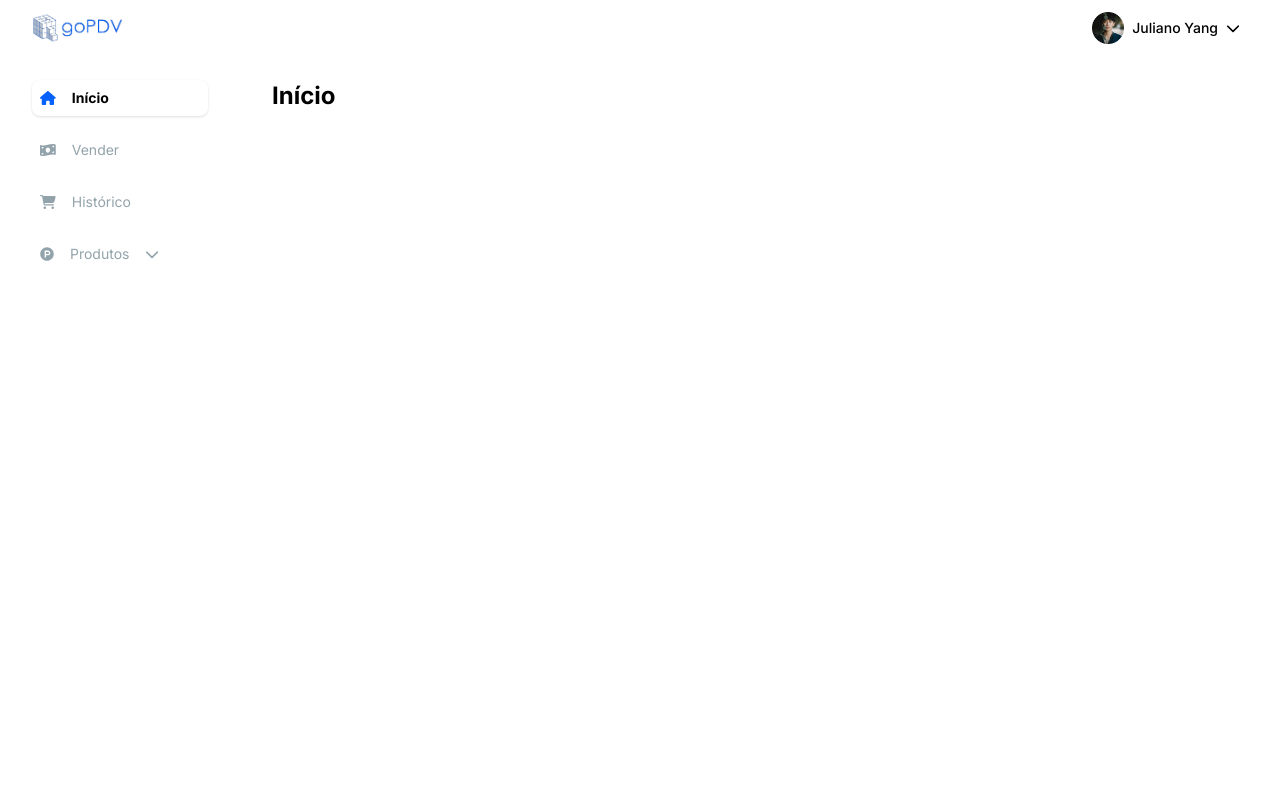
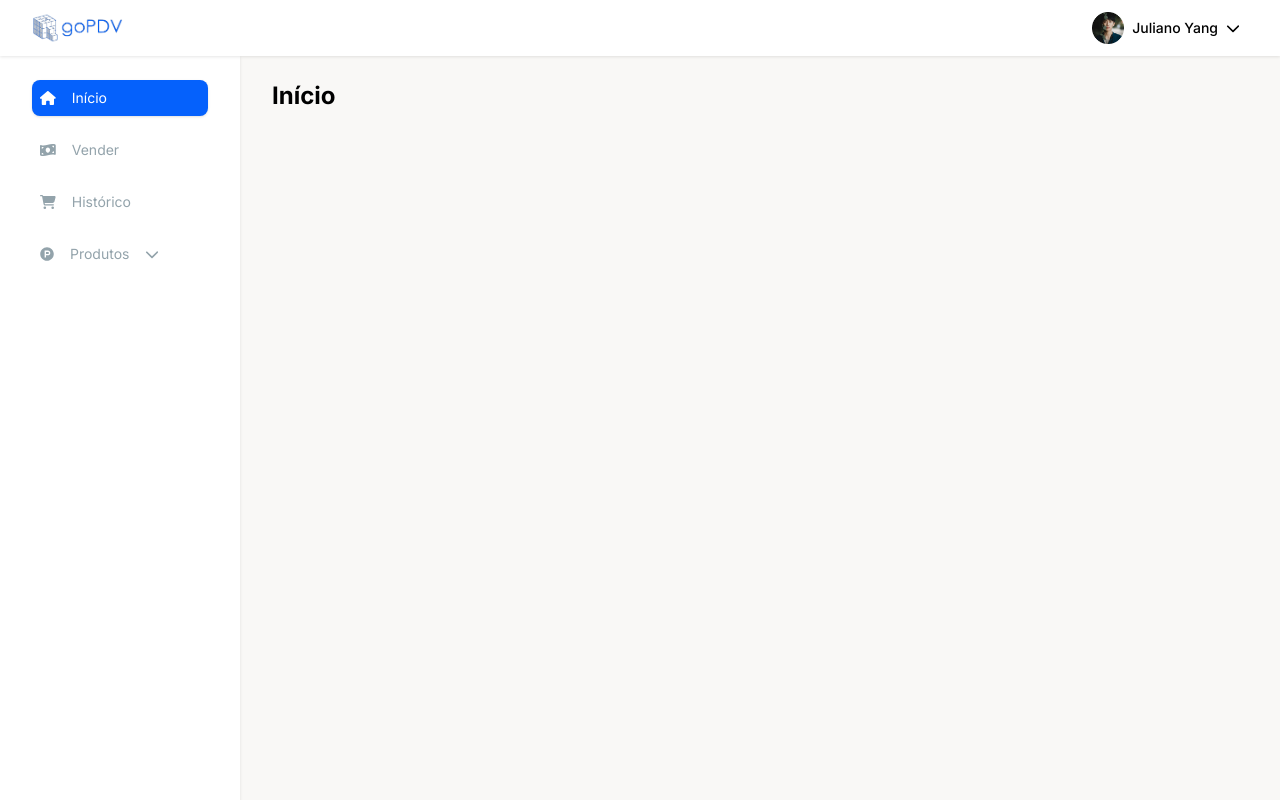
Before and after one commit to AlissonSilva07/frontend-sistema-pdv, an Angular app: page /inicio in a window 1280 px wide. Built offline with nearby package versions, Linux system fonts and the light colour scheme.

Commit message:
Ajustes nas cores e bugfixes

```diff
--- a/src/app/pages/tela-historico/tela-historico.component.html
+++ b/src/app/pages/tela-historico/tela-historico.component.html
@@ -1,4 +1,4 @@
-<main class="w-full h-screen pt-20 pb-14 pl-[272px] pr-8 bg-branco flex flex-col gap-4 z-10">
+<main class="w-full h-screen pt-20 pb-14 pl-[272px] pr-8 bg-cinza-100 flex flex-col gap-4 z-10">
     <p class="text-2xl text-cinza-600 font-bold">Histórico de Vendas</p>
     <app-input texto="Cód. da Venda"></app-input>
     <div class="flex flex-col gap-4 overflow-y-scroll">
--- a/src/app/pages/tela-inicio/tela-inicio.component.html
+++ b/src/app/pages/tela-inicio/tela-inicio.component.html
@@ -1,3 +1,3 @@
-<main class="w-full h-screen pt-20 pb-14 pl-[272px] pr-8 bg-branco flex flex-col gap-4 z-10">
+<main class="w-full h-screen pt-20 pb-14 pl-[272px] pr-8 bg-cinza-100 flex flex-col gap-4 z-10">
     <p class="text-2xl text-cinza-600 font-bold">Início</p>
 </main>
--- a/src/app/pages/tela-produtos/cadastrar-produtos/cadastrar-produtos.component.html
+++ b/src/app/pages/tela-produtos/cadastrar-produtos/cadastrar-produtos.component.html
@@ -1,8 +1,8 @@
-<main class="w-screen h-screen pt-20 pb-14 pl-[272px] p-8 bg-listras flex flex-col gap-4 z-10">
+<main class="w-screen h-screen bg-cinza-100 pt-20 pb-14 pl-[272px] p-8 bg-listras flex flex-col gap-4 z-10">
     <p class="text-2xl text-cinza-600 font-bold">Cadastrar Produtos</p>
     <div class="w-full h-auto flex items-center p-4 gap-4 bg-white rounded-xl shadow-padrao border relative">
         <div class="h-full w-2/6 p-4 rounded-l-lg">
-            <form [formGroup]="produtoForm" (ngSubmit)="onSubmit()" class="flex flex-col items-center gap-4">
+            <form [formGroup]="produtoForm" class="flex flex-col items-center gap-4">
                 <div class="w-full flex flex-col gap-2">
                     <label for="titulo" class="text-sm font-bold">Título</label>
                     <input id="titulo" type="text" formControlName="titulo" class="w-full p-2 outline-none text-sm border-2 focus:border-azul rounded-xl" required>
@@ -40,7 +40,7 @@
                 </div>
 
                 <div class="w-full flex items-center gap-4 justify-between">
-                    <app-main-button textoExibir="Criar" bgCor="bg-azul" textoCor="text-branco" class="flex-1"></app-main-button>
+                    <app-main-button (click)="onSubmit()" textoExibir="Criar" bgCor="bg-azul" textoCor="text-branco" class="flex-1"></app-main-button>
                     <app-main-button (click)="resetForm()" textoExibir="Limpar" bgCor="bg-amarelo" textoCor="text-branco" class="flex-1"></app-main-button>
                 </div>
             </form>
--- a/src/app/pages/tela-produtos/cadastrar-produtos/cadastrar-produtos.component.ts
+++ b/src/app/pages/tela-produtos/cadastrar-produtos/cadastrar-produtos.component.ts
@@ -51,6 +51,7 @@ export class CadastrarProdutosComponent implements OnInit {
 
   onSubmit() {
     this.produtoForm.valid ? this.abrirDialogoIncluir() : alert("Todos os campos precisam estar preenchidos");
+    this.resetForm();
   }
 
 }
--- a/src/app/pages/tela-produtos/listar-produtos/listar-produtos.component.html
+++ b/src/app/pages/tela-produtos/listar-produtos/listar-produtos.component.html
@@ -1,4 +1,4 @@
-<main class="w-screen h-screen pt-20 pb-14 pl-[272px] p-8 bg-branco flex flex-col gap-4 z-10">
+<main class="w-screen h-screen pt-20 pb-14 pl-[272px] p-8 bg-cinza-100 flex flex-col gap-4 z-10">
     <div class="flex items-center justify-between">
         <p class="text-2xl text-cinza-600 font-bold">Lista de Produtos</p>
         <app-input texto="Cód. do Produto"></app-input>
--- a/src/app/pages/tela-venda/tela-venda.component.html
+++ b/src/app/pages/tela-venda/tela-venda.component.html
@@ -1,4 +1,4 @@
-<main class="w-screen h-screen pt-20 pb-14 pl-[272px] pr-8 bg-branco flex flex-col gap-4 z-10">
+<main class="w-screen h-screen pt-20 pb-14 pl-[272px] pr-8 bg-cinza-100 flex flex-col gap-4 z-10">
     <p class="text-2xl text-cinza-600 font-bold">Nova Venda</p>
     <div class="w-full h-full flex gap-4">
         <div class="h-full w-5/12 flex flex-col gap-4">
--- a/src/app/shared/navbar/navbar.component.html
+++ b/src/app/shared/navbar/navbar.component.html
@@ -1,4 +1,4 @@
-<nav class="w-full h-14 bg-branco px-8 flex items-center justify-between fixed top-0 right-0 left-0 z-50">
+<nav class="w-full h-14 bg-branco px-8 flex items-center justify-between fixed top-0 right-0 left-0 shadow-padrao z-50">
     <div>
         <img src="./assets/goPDVlogo.png" alt="goPDV logo" class="h-12">
     </div>
--- a/src/app/shared/sidebar/sidebar.component.css
+++ b/src/app/shared/sidebar/sidebar.component.css
@@ -5,18 +5,18 @@
     gap: 16px;
     border-radius: 8px;
     padding: 8px;
-    background-color: white;
+    background-color: #0561FC;
     box-shadow: 0px 1px 2px -1px rgba(0, 0, 0, 0.10), 0px 1px 3px 0px rgba(0, 0, 0, 0.10);
     font-size: 14px;
 }
 
 .active-botao > fa-icon {
-    color: #0561FC;
+    color: #ffffff;
 }
 
 .active-botao > p {
-    color: black;
-    font-weight: bold;
+    color: #ffffff;
+    font-weight: medium;
 }
 
 .active2 {
--- a/src/app/shared/sidebar/sidebar.component.html
+++ b/src/app/shared/sidebar/sidebar.component.html
@@ -1,20 +1,20 @@
-<aside class="w-[240px] h-full fixed top-0 left-0 my-14 bg-branco flex flex-col px-8 py-6 items-start z-40">
+<aside class="w-[240px] h-full fixed top-0 left-0 my-14 bg-branco flex flex-col px-8 py-6 items-start shadow-padrao z-40">
     <div class="w-full flex flex-col items-start gap-4">
         <button (click)="fecharSubMenuProdutos()" routerLink="/inicio" routerLinkActive="active-botao" class="group w-full p-2 flex items-center gap-4 rounded-lg">
             <fa-icon [icon]="faHouse" class="text-cinza-400 text-sm group-hover:text-[#0561FC] group-focus:text-[#0561FC]"></fa-icon>
-            <p class="text-sm text-cinza-400 group-hover:text-cinza-600 group-hover:font-bold group-focus:text-cinza-600 group-focus:font-bold">Início</p>
+            <p class="text-sm text-cinza-400 group-hover:text-cinza-600 group-hover:font-medium group-focus:text-cinza-600 group-focus:font-medium">Início</p>
         </button>
         <button (click)="fecharSubMenuProdutos()" routerLink="/vender" routerLinkActive="active-botao" class="group w-full p-2 flex items-center gap-4 rounded-lg">
             <fa-icon [icon]="faMoneyBillWave" class="text-cinza-400 text-sm group-hover:text-[#0561FC] group-focus:text-[#0561FC]"></fa-icon>
-            <p class="text-sm text-cinza-400 group-hover:text-cinza-600 group-hover:font-bold group-focus:text-cinza-600 group-focus:font-bold">Vender</p>
+            <p class="text-sm text-cinza-400 group-hover:text-cinza-600 group-hover:font-medium group-focus:text-cinza-600 group-focus:font-medium">Vender</p>
         </button>
         <button (click)="fecharSubMenuProdutos()" routerLink="/historico" routerLinkActive="active-botao" class="group w-full p-2 flex items-center gap-4 rounded-lg">
             <fa-icon [icon]="faCartShopping" class="text-cinza-400 text-sm group-hover:text-[#0561FC] group-focus:text-[#0561FC]"></fa-icon>
-            <p class="text-sm text-cinza-400 group-hover:text-cinza-600 group-hover:font-bold group-focus:text-cinza-600 group-focus:font-bold">Histórico</p>
+            <p class="text-sm text-cinza-400 group-hover:text-cinza-600 group-hover:font-medium group-focus:text-cinza-600 group-focus:font-medium">Histórico</p>
         </button>
         <button (click)="toggleSubMenuProdutos()" routerLinkActive="active-botao" class="group w-full p-2 flex items-center gap-4 rounded-lg z-50">
             <fa-icon [icon]="faProductHunt" class="text-cinza-400 text-sm group-hover:text-[#0561FC] group-focus:text-[#0561FC]"></fa-icon>
-            <p class="text-sm text-cinza-400 group-hover:text-cinza-600 group-hover:font-bold group-focus:text-cinza-600 group-focus:font-bold">Produtos</p>
+            <p class="text-sm text-cinza-400 group-hover:text-cinza-600 group-hover:font-medium group-focus:text-cinza-600 group-focus:font-medium">Produtos</p>
             <fa-icon [icon]="faChevronDown" class="text-cinza-400 text-sm group-hover:text-[#0561FC] group-focus:text-[#0561FC]"></fa-icon>
         </button>
         <div *ngIf="subMenuProdutosIsOpen" class="-mt-2 w-full bg-white flex flex-col border rounded-lg shadow-padrao transition-all ease-in delay-75 overflow-hidden z-40">
```
